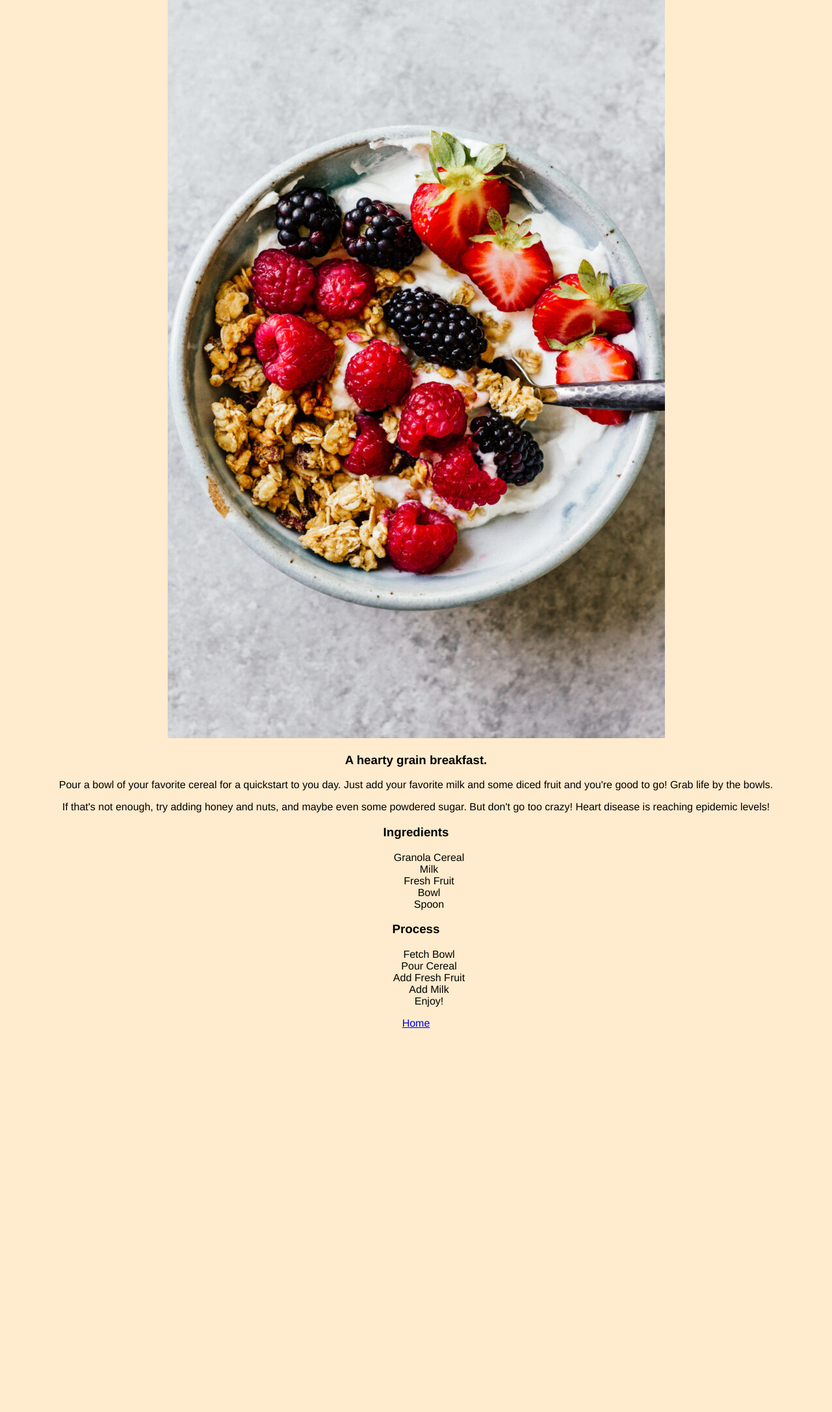
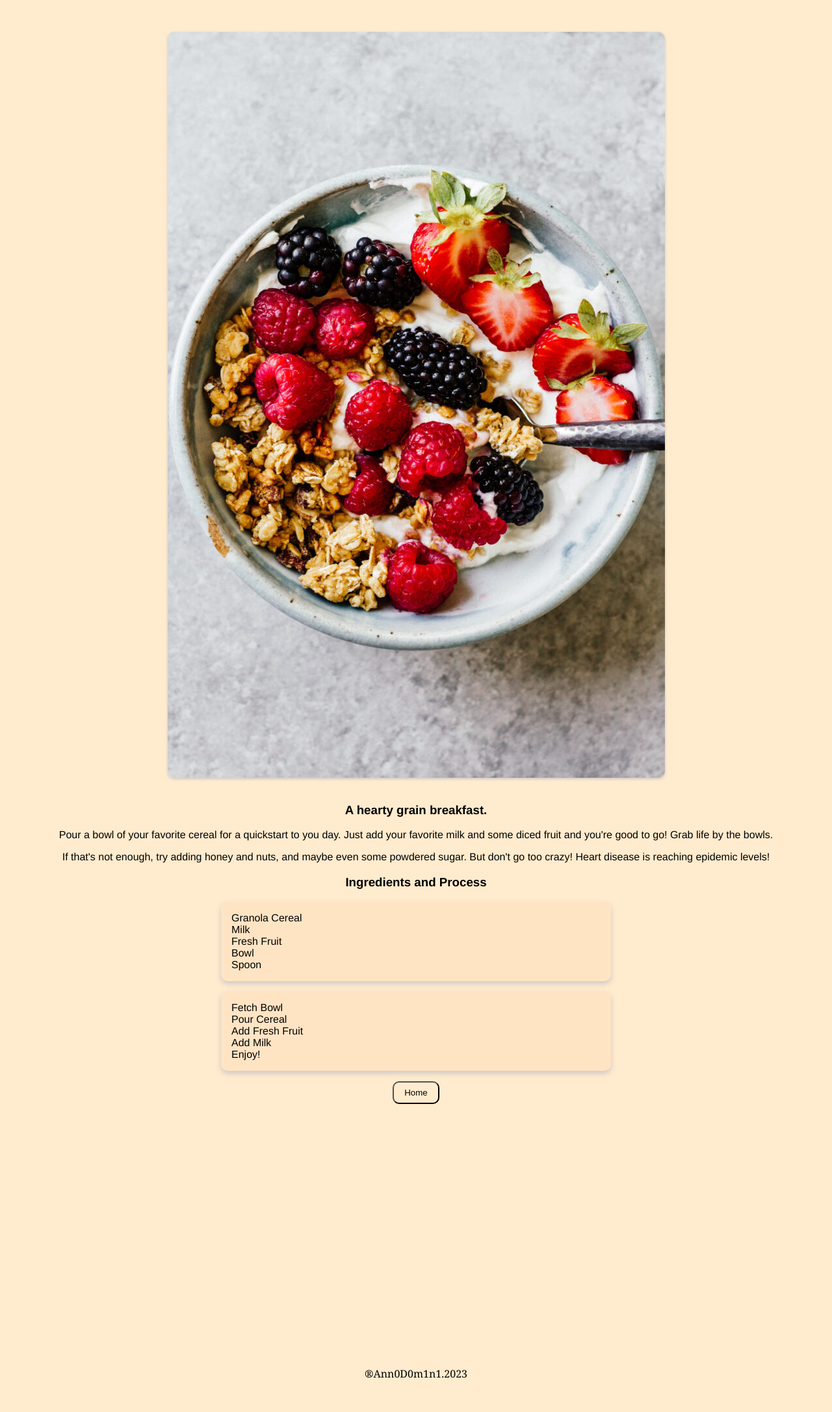
Before and after one commit to Addann0D0m1n1/odin-recipes2, a plain HTML site: page recipes/cereal.html in a window 1280 px wide. Shown: the part 92-2265 px from the top of the page at 65% size. Before the commit the page ends 1692 px from the top, so only its background shows below. Drawn offline with Linux system fonts and the light colour scheme.

Commit message:
CSS and HTML styling for whole site
Adjusted alignment of several elements on each HTML (4).
This was an eye opening portion of work here, I gained
a lot of insight into moving things exactly where I want
them to be.

Luv,
Ann0d0m1n1

```diff
--- a/recipes/cereal.html
+++ b/recipes/cereal.html
@@ -13,7 +13,7 @@
     <p>Pour a bowl of your favorite cereal for a quickstart to you day. Just add your favorite milk and some diced fruit and you're good to go! Grab life by the bowls.</p>
     <p>If that's not enough, try adding honey and nuts, and maybe even some powdered sugar. But don't go too crazy! Heart disease is reaching epidemic levels!</p>
     <div class="ingredients">
-    <h3>Ingredients</h3>
+    <h3>Ingredients and Process</h3>
     <ul>
         <li>Granola Cereal</li>
         <li>Milk</li>
@@ -22,8 +22,7 @@
         <li>Spoon</li>
     </ul>
     </div>
-    <div class="process">
-    <h3>Process</h3>
+    <div class="steps">
     <ol>
         <li>Fetch Bowl</li>
         <li>Pour Cereal</li>
@@ -32,6 +31,7 @@
         <li>Enjoy!</li>
     </ol>
     </div>
-    <p><a href="../index.html">Home</a></p>
+    <p><a href="../index.html"><button>Home</button></a></p>
+    <div class="annodomini">®Ann0D0m1n1.2023</div>
 </body>
 </html>
--- a/styles.css
+++ b/styles.css
@@ -1,30 +1,69 @@
 * {
    background-color: blanchedalmond;
     list-style-type: none;
+    text-decoration: none;
     text-align: center;
-    justify-content: center;
+
 
 }
 
 body {
     font-family: 'Franklin Gothic Medium', 'Arial Narrow', Arial, sans-serif;
+    margin: 24px;
+    padding: 16px;
     text-align: center;
-    align-items: center;
+
+}
+
+img {
+    max-width: 800px;
+    max-height: fit-content;
+    border-radius: 10px;
+    margin: 16px;
+    box-shadow: 0 2px 4px rgb(206, 199, 199);
+
+}
+ .title {
+    margin-top: 48px;
+    max-width: fit-content;
+    padding: 8px;
+    font-weight: 700;
+ }
+
+ .annodomini {
+    font-family: Georgia, 'Times New Roman', Times, serif;
+    max-width: fit-content;
+    padding: 8px;
+    margin: auto;
+    margin-top: 33%;
+
+
+ }
+
+.menu-bar {
+    display: flex;
+    padding: 8px;
     justify-content: center;
 
 }
 
-img {max-width: 800px;
-    max-height: fit-content
+
+.menu-bar li img {
+    max-width: 300px;
+    max-height: fit-content;
+    border-radius: 10px;
 
 }
-
-
  h1 {
     font-weight: 300;
     color: rgb(186, 123, 45);
     text-align: center;
-
+    background-color: bisque;
+    width: 33%;
+    margin: auto;
+    margin-bottom: 48px;
+    border-radius: 10px;
+    box-shadow: 0 4px 8px rgb(206, 199, 199);
  }
 
 .main {
@@ -32,3 +71,33 @@ img {max-width: 800px;
     color: red;
     align-items: center;
 }
+
+li {
+    text-align: left;
+}
+
+.ingredients,
+.steps {
+    width: 50%;
+    margin: auto;
+
+
+}
+
+.ingredients ul li,
+.steps ol li {
+    background-color: bisque;
+}
+
+.ingredients ul,
+.steps ol {
+    background-color: bisque;
+    padding: 1em;
+    border-radius: 10px;
+    box-shadow: 0 4px 8px rgb(206, 199, 199);
+}
+
+button {
+    border-radius: 10px;
+    padding: 8px 16px;
+}
```
Also changed, not shown: index.html (+7 -5 lines), recipes/banana.html (+7 -3 lines), recipes/sandwich.html (+10 -5 lines).
